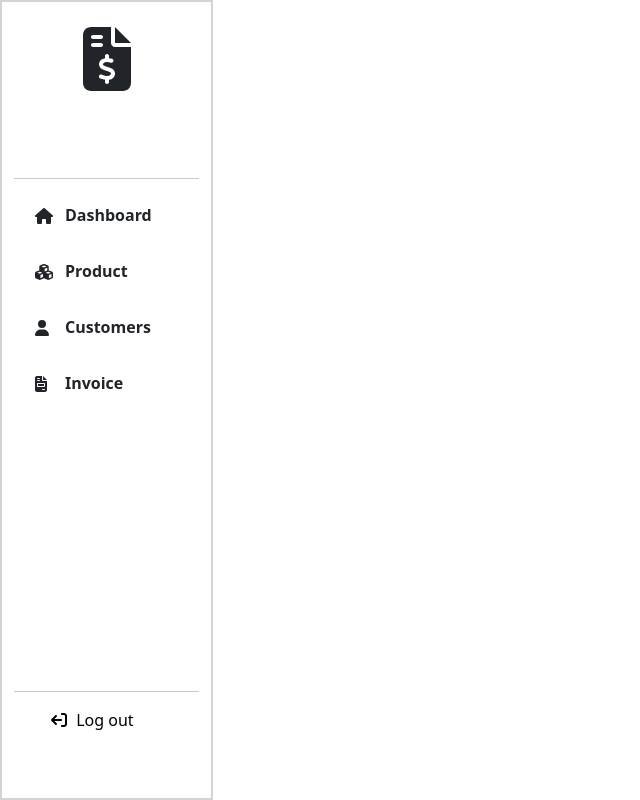
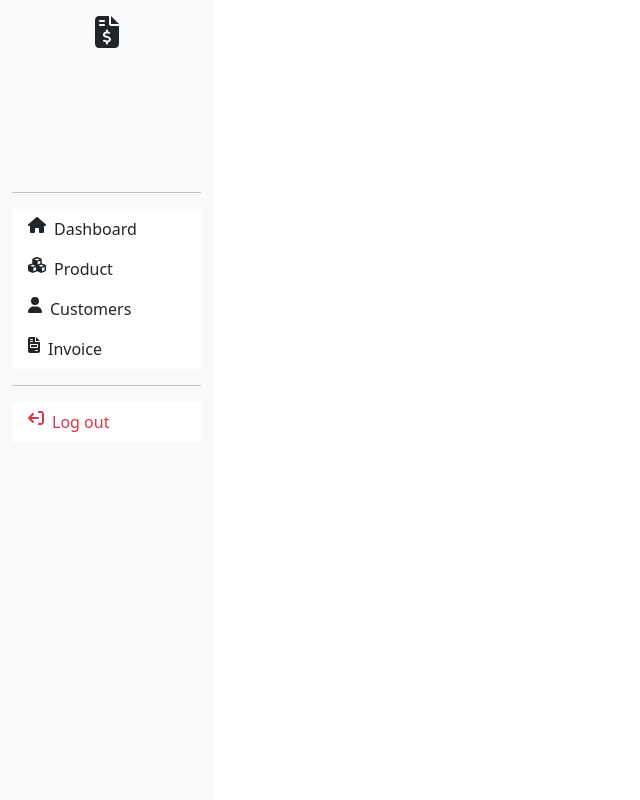
Before and after one commit to Asrifa-hassan/Billing-App, a Django app: template templates/navbar.html in a window 1280 px wide. Shown: the whole page, without its empty margins (0-640 px from the left). Run offline with Django 3.2, Linux system fonts and the light colour scheme; the template is opened without the code that fills it, so the values that code supplies are empty; some libraries are stand-ins or nearby versions.

Commit message:
initial-commit

```diff
--- a/templates/navbar.html
+++ b/templates/navbar.html
@@ -13,7 +13,7 @@
 <body>
 {% if messages %}
   {% for message in messages %}
-<div class="alert-box">
+    <div class="alert-box container mt-2">
       <div class="alert alert-{{ message.tags }} alert-dismissible fade show" role="alert">
         {{ message }}
         <button type="button" class="btn-close" data-bs-dismiss="alert" aria-label="Close"></button>
@@ -21,53 +21,52 @@
     </div>
   {% endfor %}
 {% endif %}
-<div class="dashboard-page">
-  <div class="container-fluid">
+
+<!-- Responsive layout -->
+<div class="dashboard-page container-fluid">
   <div class="row">
-      <div class="col-lg-2 col-md-3 col-sm-3 icon-col">
-        <div class="main-icon">
-          <div>
-            <i class="fa-solid fa-file-invoice-dollar"></i>
+    <!-- Sidebar -->
+    <nav class="col-12 col-md-3 col-lg-2 bg-light sidebar py-3">
+      <div class="main-icon text-center mb-3">
+        <i class="fa-solid fa-file-invoice-dollar fa-2x"></i>
+      </div>
+      <hr>
+      <ul class="nav flex-column list-group list-group-flush">
+        <a href="{% url 'dashboard' %}" class="list-group-item"><i class="fa-solid fa-house me-2"></i> Dashboard</a>
+        {% if user.is_superuser %}
+          <a href="{% url 'staff' %}" class="list-group-item"><i class="fa-solid fa-user-tie me-2"></i> Staff</a>
+        {% endif %}
+        <a href="{% url 'products_list' %}" class="list-group-item"><i class="fa-solid fa-cubes me-2"></i> Product</a>
+        <a href="{% url 'customers' %}" class="list-group-item"><i class="fa-solid fa-user me-2"></i> Customers</a>
+        <a href="{% url 'invoices' %}" class="list-group-item"><i class="fa-solid fa-file-invoice me-2"></i> Invoice</a>
+        <hr>
+        <a class="list-group-item text-danger" href="{% url 'logout_page' %}">
+          <i class="fa-solid fa-arrow-right-from-bracket fa-flip-horizontal me-2"></i> Log out
+        </a>
+      </ul>
+    </nav>
+
+    <!-- Main Content -->
+    <main class="col-12 col-md-9 col-lg-10 px-3 py-3">
+      {% block content %}
+      {% endblock %}
+    </main>
   </div>
 </div>
-        <hr>
-        <div class="sub-icon">
-          <ul class="list-group container" style="padding-left: 0;padding-right: 0;">
-            <a href="{% url 'dashboard' %}" class="list-group-item"><span><i class="fa-solid fa-house"></i></span> <p>Dashboard</p></a>
-            {% if user.is_superuser %}
-            <a href="{% url 'staff' %}" class="list-group-item"><span><i class="fa-solid fa-user-tie"></i></span> <p>Staff</p></a>
-            {% endif %}
-            <a href="{% url 'products_list' %}" class="list-group-item"><span><i class="fa-solid fa-cubes"></i></span><p>Product</p></a>
-            <a href="{% url 'customers' %}" class="list-group-item"><span><i class="fa-solid fa-user"></i></span><p>Customers</p></a>
-            <a href="{% url 'invoices' %}" class="list-group-item"><span><i class="fa-solid fa-file-invoice"></i></span><p>Invoice</p></a>
-          </ul>
-        </div>
-        <hr>
-        <div class="end-icon">
-          <ul>
-            <a class="logout_btn" href="{% url 'logout_page' %}"><span><i class="fa-solid fa-arrow-right-from-bracket fa-flip-horizontal"></i></span> Log out</a>
-          </ul>
-        </div>
-      </div>
-      {% block content %}
 
-      {% endblock %}
-    </div>
-  </div>
-</div>
-{% block script %}
-{% endblock %}
+{% block script %}{% endblock %}
+
 <script>
-  setTimeout(function() {
-      const alerts = document.querySelectorAll('.alert');
-      alerts.forEach(function(alert) {
+  setTimeout(function () {
+    document.querySelectorAll('.alert').forEach(alert => {
       let bsAlert = new bootstrap.Alert(alert);
       bsAlert.close();
     });
-  }, 2000);  // 2000 ms = 2 seconds
+  }, 2000);
 </script>
-<script src="https://cdn.jsdelivr.net/npm/bootstrap@5.3.7/dist/js/bootstrap.bundle.min.js" integrity="sha384-ndDqU0Gzau9qJ1lfW4pNLlhNTkCfHzAVBReH9diLvGRem5+R9g2FzA8ZGN954O5Q" crossorigin="anonymous"></script>
-<script src="https://cdnjs.cloudflare.com/ajax/libs/font-awesome/6.7.2/js/all.min.js" integrity="sha512-b+nQTCdtTBIRIbraqNEwsjB6UvL3UEMkXnhzd8awtCYh0Kcsjl9uEgwVFVbhoj3uu1DO1ZMacNvLoyJJiNfcvg==" crossorigin="anonymous" referrerpolicy="no-referrer"></script>
+
+<script src="https://cdn.jsdelivr.net/npm/bootstrap@5.3.7/dist/js/bootstrap.bundle.min.js"></script>
+<script src="https://cdnjs.cloudflare.com/ajax/libs/font-awesome/6.7.2/js/all.min.js"></script>
 <script src="https://code.jquery.com/jquery-3.5.1.slim.min.js"></script>
 <script src="https://cdn.jsdelivr.net/npm/popper.js@1.16.1/dist/umd/popper.min.js"></script>
 <script src="https://stackpath.bootstrapcdn.com/bootstrap/4.5.2/js/bootstrap.min.js"></script>
```
Lines whose indentation alone changed are shown as unchanged.
